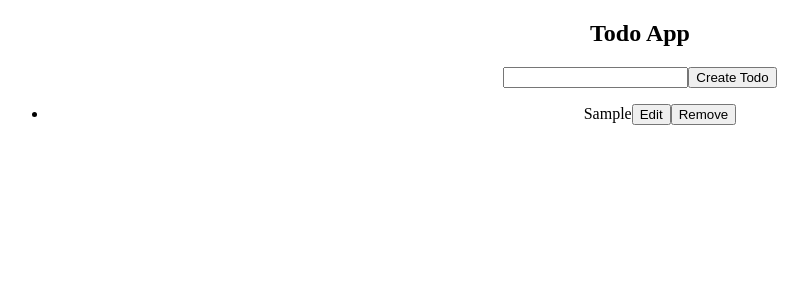
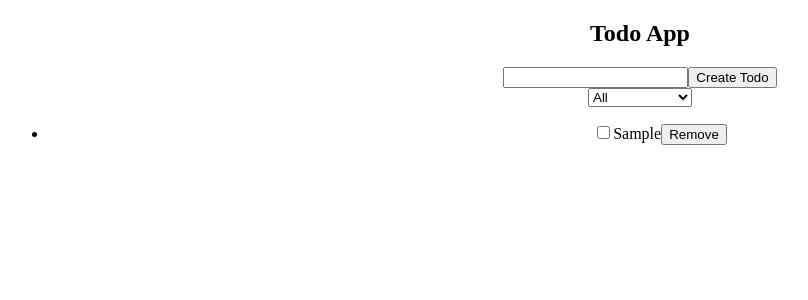
Before and after one commit to asiefmahir/ic-batch-12-react-classes, a React (Vite) app: page / in a window 1280 px wide. Both pictures are taken after typing "Sample" into the empty fields and a click on the button "Create Todo". Shown: the top 300 px of the page, without its empty margins (0-808 px from the left). Built offline with nearby package versions, Linux system fonts and the light colour scheme.

Commit message:
feat: Learn more about state mechanism in react

```diff
--- a/src/App.jsx
+++ b/src/App.jsx
@@ -3,13 +3,35 @@ import "./App.css";
 
 function App() {
 	// states
+	// const [counter, setCounter] = useState(10);
+	// counter = 11
+	// counter++;
+	// counter = 10 + 27
 	const [todoTitle, setTodoTitle] = useState("");
-	const [todoList, setTodoList] = useState([
-		// { id: "1", title: "Demo Todo 1" },
-		// { id: "2", title: "Demo Todo 2" },
-	]);
+	const [todoList, setTodoList] = useState([]);
+	console.log(todoList);
+
+	// todoList = [newTodo, ...todoList]
+	const [filterTerm, setFilterTerm] = useState("all"); // all / completed/ uncompleted
+	// filterTerm = 'uncompleted'
+	// js -> reference type, array methods -> push, pop, reduce, filter, sort, map, forEach, find, findIndex, asynchronous js
+
+	const filteredTodoList = todoList.filter((todo) => {
+		if (filterTerm === "completed") {
+			return todo.isCompleted === true;
+		} else if (filterTerm === "uncompleted") {
+			return todo.isCompleted === false;
+		} else {
+			return true;
+		}
+	});
 
 	// delete -> non-mutative // no -ai code
+	// heap memory -> #4564546
+	//heap memory -> #78897897894
+	// {} === {};
+
+	// new Array()
 
 	// edit/update
 
@@ -27,29 +49,82 @@ function App() {
 		const newTodo = {
 			id: Date.now() + "",
 			title: todoTitle,
+			isCompleted: false,
 		};
 
-		// todoList.push(newTodo);
+		// todoList[todoList.length] = newTodo
+		// todoList.push()
 		setTodoList([newTodo, ...todoList]); // non-mutative way
+		// [] -> []
 		setTodoTitle("");
+	};
+
+	// const increaseHandler = () => {
+	// 	setCounter(counter + 1);
+	// 	// setCounter(10 + 1)
+	// 	// setCounter(11)
+	// 	// 11
+	// };
+
+	const updateHandler = (item) => {
+		// item.isCompleted = !item.isCompleted;
+		// const itemIndex = todoList.findIndex((t) => t.id === item.id);
+		// todoList[itemIndex].isCompleted = !item.isCompleted;
+		const updatedTodoList = todoList.map((todo) => {
+			if (todo.id === item.id) {
+				// 1 bar e hobe
+				// todo.isCompleted = !todo.isCompleted
+				return { ...todo, isCompleted: !todo.isCompleted };
+			}
+			return { ...todo };
+		});
+		// non-mutative
+		setTodoList(updatedTodoList);
+		// todoList = updatedTodoList
+	};
+
+	const removeHandler = (todoId) => {
+		// todoId === 2
+		// 2 !== 2
+		// [{ id: 1 }, { id: 2 }, { id: 3 }];
+		const updatedList = todoList.filter((todo) => todo.id !== todoId);
+		setTodoList(updatedList);
 	};
 	return (
 		<div className="app">
 			<h2>Todo App</h2>
+			{/* <p>The value of the counter is {counter}</p>
+			<button onClick={increaseHandler}>Increase By 1</button> */}
 			<form onSubmit={submitHandler}>
 				<input
 					type="text"
 					value={todoTitle}
+					// 2 way data binding
 					onChange={(event) => setTodoTitle(event.target.value)}
+					// todoTitle = event.target.value
 				/>
 				<button type="submit">Create Todo</button>
 			</form>
+			<select
+				value={filterTerm}
+				onChange={(event) => setFilterTerm(event.target.value)}
+			>
+				<option value="all">All</option>
+				<option value="completed">Completed</option>
+				<option value="uncompleted">UnCompleted</option>
+			</select>
 			<ul>
-				{todoList.map((todo) => (
+				{filteredTodoList.map((todo) => (
 					<li key={todo.id}>
+						<input
+							type="checkbox"
+							checked={todo.isCompleted}
+							onChange={() => updateHandler(todo)}
+						/>
 						<span>{todo.title}</span>
-						<button>Edit</button>
-						<button>Remove</button>
+						<button onClick={() => removeHandler(todo.id)}>
+							Remove
+						</button>
 					</li>
 				))}
 			</ul>
```
